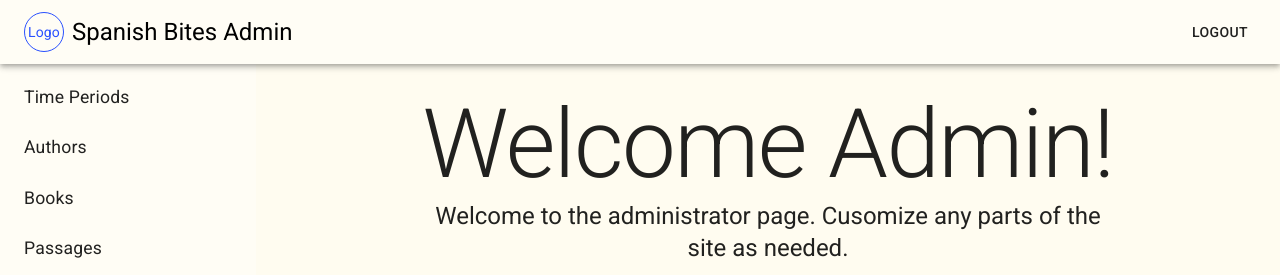
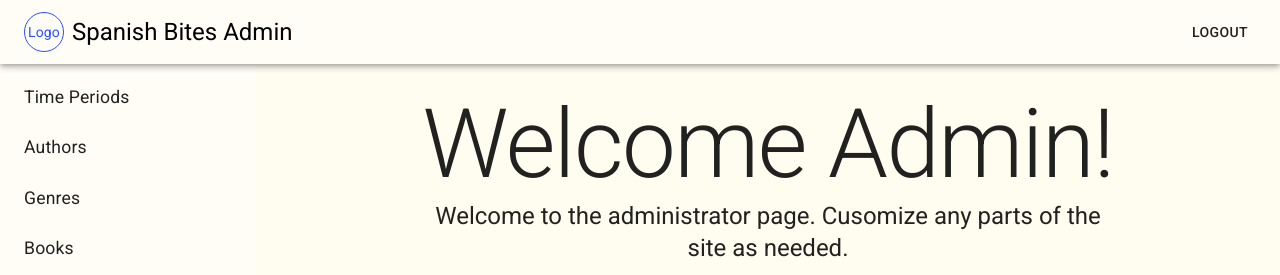
Before and after one commit to mroglan/SpanishBitesAdmin, a Next.js app: page / in a window 1280 px wide. Shown: the top 275 px of the page. Built offline with nearby package versions, Linux system fonts and the light colour scheme; no server answers.

Commit message:
added genres to nav bar

```diff
--- a/src/components/nav/SideBar.tsx
+++ b/src/components/nav/SideBar.tsx
@@ -30,6 +30,7 @@ const useStyles = makeStyles(theme => ({
 const menuItems = [
     {name: 'Time Periods', link: '/timeperiods'},
     {name: 'Authors', link: '/authors'},
+    {name: 'Genres', link: '/genres'},
     {name: 'Books', link: '/books'},
     {name: 'Passages', link: '/passages'}
 ]
```
